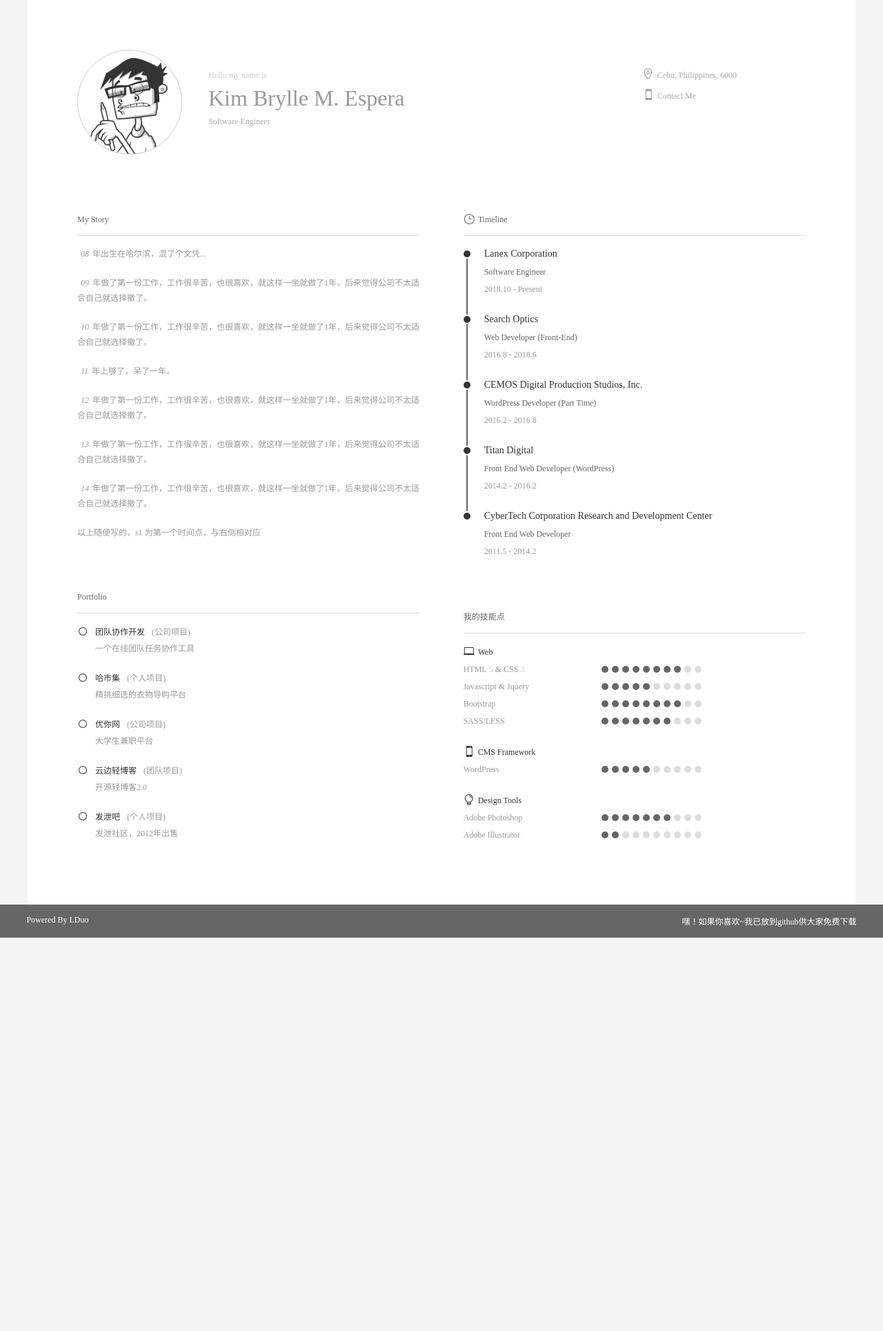
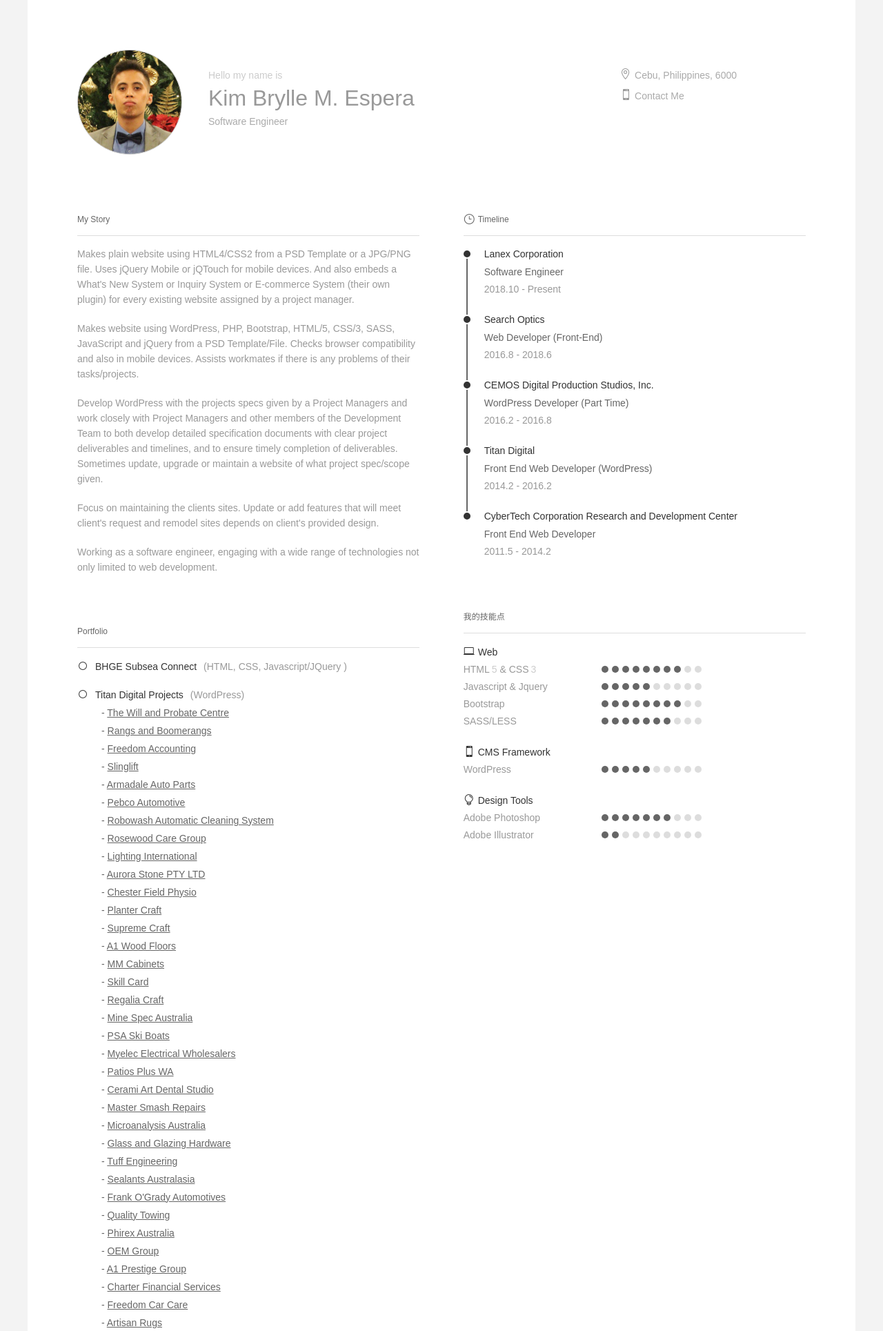
Before and after one commit to kimbrylle/kimbrylle.github.io, a PHP site: page / in a window 1280 px wide. Shown: the top 1929 px of the page at 69% size. Run offline with PHP 8.4, Linux system fonts and the light colour scheme.

Commit message:
udpated profile descriptions

```diff
--- a/css/style.css
+++ b/css/style.css
@@ -12,7 +12,7 @@ i {font-style: normal;}
 
 
 /* begin */
-body { font-family:'微软雅黑','Microsoft Yahei','Arail'; font-size: 12px; color: #666; background-color: #f3f3f3; }
+body { font-family:'微软雅黑','Microsoft Yahei','Arial'; font-size: 14px; color: #666; background-color: #f3f3f3; }
 a,a:hover,a:active { -webkit-tap-highlight-color:rgba(0,0,0,0); text-decoration: none; }
 html, body { *overflow-x:hidden; -webkit-overflow-scrolling:touch; }
 body.of { overflow: hidden; }
@@ -118,7 +118,7 @@ i { font-size: 16px; }
 .info_content p { line-height: 22px; margin-bottom: 20px; overflow: hidden; }
 .info_content p em { margin: 0 5px; }
 .info_content ul li { list-style: none; overflow: hidden; position: relative; }
-.info_content ul li h3 { font-size: 12px; color: #333; line-height: 25px; }
+.info_content ul li h3 { font-size: 14px; color: #333; line-height: 25px; }
 .info_content ul li:hover h3 { color: #109d59; }
 .info_content ul li h3 i { float: left; margin-right: 10px;  }
 .info_content ul li:hover h3 i { color: #109d59; }
@@ -226,3 +226,24 @@ i { font-size: 16px; }
 .carousel-control i { font-size: 16px; }
 .carousel-control:hover,.tip_area_close:hover { background-color: rgba(0,0,0,0.6); }
 .carousel-control:active,.tip_area_close:active { background-color: rgba(0,0,0,0.7); }
+
+/* overrides */
+.avatar .avatar_pic {
+	background: url(../images/kim_.jpg) no-repeat center center;
+	background-size: 100%;
+}
+.tip_avatar .tip_avatar_con {
+	background: url(../images/kim_.jpg) no-repeat 20% center;
+	background-size: 40%;
+}
+.info_content ul.titan-proj {
+	padding: 0 0 0 35px;
+}
+.info_content ul.titan-proj li {
+	list-style-type: disc;
+	padding: 5px 0;
+}
+.info_content ul.titan-proj li a {
+	color: #666;
+	text-decoration: underline;
+}
--- a/index.html
+++ b/index.html
@@ -60,52 +60,65 @@
                     <div class="info_area info_left info_content">
 
                         <h5>My Story</h5>
-                        <p class="desc"><em class="count">08</em>年出生在哈尔滨，混了个文凭...</p>
-                        <!-- s1~s5 为对应右侧 时间点 -->
-                        <p class="desc s1"><em class="count">09</em>年做了第一份工作，工作很辛苦，也很喜欢，就这样一坐就做了1年，后来觉得公司不太适合自己就选择撤了。</p>
-                        <p class="desc s2"><em class="count">10</em>年做了第一份工作，工作很辛苦，也很喜欢，就这样一坐就做了1年，后来觉得公司不太适合自己就选择撤了。</p>
-                        <p class="desc"><em class="count">11</em>年上够了，呆了一年。</p>
-                        <p class="desc s3"><em class="count">12</em>年做了第一份工作，工作很辛苦，也很喜欢，就这样一坐就做了1年，后来觉得公司不太适合自己就选择撤了。</p>
-                        <p class="desc s4"><em class="count">13</em>年做了第一份工作，工作很辛苦，也很喜欢，就这样一坐就做了1年，后来觉得公司不太适合自己就选择撤了。</p>
-                        <p class="desc s5"><em class="count">14</em>年做了第一份工作，工作很辛苦，也很喜欢，就这样一坐就做了1年，后来觉得公司不太适合自己就选择撤了。</p>
-                        <p class="desc">以上随便写的，s1 为第一个时间点，与右侧相对应</p>
+                        <p class="desc s5">Makes plain website using HTML4/CSS2 from a PSD Template or a JPG/PNG file. Uses jQuery Mobile or jQTouch for mobile devices. And also embeds a What's New System or Inquiry System or E-commerce System (their own plugin) for every existing website assigned by a project manager.</p>
+                        <p class="desc s4">Makes website using WordPress, PHP, Bootstrap, HTML/5, CSS/3, SASS, JavaScript and jQuery from a PSD Template/File. Checks browser compatibility and also in mobile devices. Assists workmates if there is any problems of their tasks/projects.</p>
+                        <p class="desc s3">Develop WordPress with the projects specs given by a Project Managers and work closely with Project Managers and other members of the Development Team to both develop detailed specification documents with clear project deliverables and timelines, and to ensure timely completion of deliverables. Sometimes update, upgrade or maintain a website of what project spec/scope given.</p>
+                        <p class="desc s2">Focus on maintaining the clients sites. Update or add features that will meet client's request and remodel sites depends on client's provided design.</p>
+                        <p class="desc s1">Working as a software engineer, engaging with a wide range of technologies not only limited to web development.</p>
 
                         <h5>Portfolio</h5>
                         <ul>
                             <li class="clearfix">
                                 <div class="con">
-                                    <h3><i aria-hidden="true" data-icon="&#x5b;"></i>团队协作开发<em>(公司项目)</em></h3>
-                                    <p>一个在线团队任务协作工具</p>
+                                    <h3><i aria-hidden="true" data-icon="&#x5b;"></i>BHGE Subsea Connect<em>(HTML, CSS, Javascript/JQuery )</em></h3>
+                                    <br>
                                 </div>
-                                <a href="javascript:;" class="btn_go btn_green product_1 r5">了解细节<i aria-hidden="true" data-icon="&#x35;"></i></a>
+                                <a href="https://www.bhge.com/subsea-connect#Home" class="btn_go btn_green r5 product_5">Link<i aria-hidden="true" data-icon="&#x35;"></i></a>
                             </li>
+
                             <li class="clearfix">
                                 <div class="con">
-                                    <h3><i aria-hidden="true" data-icon="&#x5b;"></i>哈市集<em>(个人项目)</em></h3>
-                                    <p>精挑细选的衣物导购平台</p>
+                                    <h3><i aria-hidden="true" data-icon="&#x5b;"></i>Titan Digital Projects<em>(WordPress)</em></h3>
+                                    <ul class="titan-proj">
+                                        <li>- <a href="http://www.willsandprobateperth.com.au/">The Will and Probate Centre</a></li>
+                                        <li>- <a href="http://www.rangsboomerangs.com/">Rangs and Boomerangs</a></li>
+                                        <li>- <a href="http://www.freedomaccounting.com.au/">Freedom Accounting</a></li>
+                                        <li>- <a href="http://www.slinglift.com.au/">Slinglift</a></li>
+                                        <li>- <a href="http://www.armadaleautoparts.com.au/">Armadale Auto Parts</a></li>
+                                        <li>- <a href="http://www.pebco.com.au/">Pebco Automotive</a></li>
+                                        <li>- <a href="http://www.robowash.com.au/">Robowash Automatic Cleaning System</a></li>
+                                        <li>- <a href="http://www.rosewoodcare.org.au/">Rosewood Care Group</a></li>
+                                        <li>- <a href="http://www.lightinginternational.com.au/">Lighting International</a></li>
+                                        <li>- <a href="http://www.aurorastone.com.au/">Aurora Stone PTY LTD</a></li>
+                                        <li>- <a href="http://www.chesterfieldphysio.com.au/">Chester Field Physio</a></li>
+                                        <li>- <a href="http://www.plantercraft.com.au/">Planter Craft</a></li>
+                                        <li>- <a href="http://www.supremecraft.com.au/">Supreme Craft</a></li>
+                                        <li>- <a href="http://www.a1woodfloors.com.au/">A1 Wood Floors</a></li>
+                                        <li>- <a href="http://www.mmcabinetswa.com.au/">MM Cabinets</a></li>
+                                        <li>- <a href="http://xltskillcard.com.au/index.html">Skill Card</a></li>
+                                        <li>- <a href="https://www.regaliacraft.com.au/">Regalia Craft</a></li>
+                                        <li>- <a href="http://www.minespecwa.com.au/">Mine Spec Australia</a></li>
+                                        <li>- <a href="http://www.psaskiboats.com.au/">PSA Ski Boats</a></li>
+                                        <li>- <a href="http://www.myelecgroup.com.au/">Myelec Electrical Wholesalers</a></li>
+                                        <li>- <a href="http://www.patiospluswa.com.au/">Patios Plus WA</a></li>
+                                        <li>- <a href="http://www.ceramiart.com.au/">Cerami Art Dental Studio</a></li>
+                                        <li>- <a href="http://www.mastersmashrepair.com.au/">Master Smash Repairs</a></li>
+                                        <li>- <a href="http://www.microanalysis.com.au/">Microanalysis Australia</a></li>
+                                        <li>- <a href="http://www.ggh.com.au/">Glass and Glazing Hardware</a></li>
+                                        <li>- <a href="http://www.tuffengineering.com.au/">Tuff Engineering</a></li>
+                                        <li>- <a href="http://www.sealants.com.au/">Sealants Australasia</a></li>
+                                        <li>- <a href="http://www.frankogradyautos.com.au/">Frank O'Grady Automotives</a></li>
+                                        <li>- <a href="http://www.qualitytowing.net.au/">Quality Towing</a></li>
+                                        <li>- <a href="http://www.phirexaustralia.com.au/">Phirex Australia</a></li>
+                                        <li>- <a href="http://www.oemgroup.com.au/">OEM Group</a></li>
+                                        <li>- <a href="http://www.a1prestigelimousine.com.au/">A1 Prestige Group</a></li>
+                                        <li>- <a href="http://www.charterfin.com.au/">Charter Financial Services</a></li>
+                                        <li>- <a href="http://www.freedomcarcare.com.au/">Freedom Car Care</a></li>
+                                        <li>- <a href="http://www.artisanrugs.com.au/">Artisan Rugs</a></li>
+                                        <li>- <a href="http://www.imageportraitstudio.com.au/">Image Portrait Studio</a></li>
+                                        <li>- <a href="http://www.driven4x4.com.au/">Driven 4x4</a></li>
+                                    </ul>
                                 </div>
-                                <a href="javascript:;" class="btn_go btn_green product_2 r5">了解细节<i aria-hidden="true" data-icon="&#x35;"></i></a>
-                            </li>
-                            <li class="clearfix">
-                                <div class="con">
-                                    <h3><i aria-hidden="true" data-icon="&#x5b;"></i>优你网<em>(公司项目)</em></h3>
-                                    <p>大学生兼职平台</p>
-                                </div>
-                                <a href="javascript:;" class="btn_go btn_green product_3 r5">了解细节<i aria-hidden="true" data-icon="&#x35;"></i></a>
-                            </li>
-                            <li class="clearfix">
-                                <div class="con">
-                                    <h3><i aria-hidden="true" data-icon="&#x5b;"></i>云边轻博客<em>(团队项目)</em></h3>
-                                    <p>开源轻博客2.0</p>
-                                </div>
-                                <a href="javascript:;" class="btn_go btn_green product_4 r5">了解细节<i aria-hidden="true" data-icon="&#x35;"></i></a>
-                            </li>
-                            <li class="clearfix">
-                                <div class="con">
-                                    <h3><i aria-hidden="true" data-icon="&#x5b;"></i>发泄吧<em>(个人项目)</em></h3>
-                                    <p>发泄社区，2012年出售</p>
-                                </div>
-                                <a href="javascript:;" class="btn_go btn_green r5 product_5">了解细节<i aria-hidden="true" data-icon="&#x35;"></i></a>
                             </li>
                         </ul>
 
@@ -295,11 +308,6 @@
             </div>
         </div>
 
-        <div class="footer clearfix">
-            Powered By LDuo
-            <a href="https://github.com/lduo/resume" target="_blank">嘿！如果你喜欢~我已放到github供大家免费下载</a>
-        </div>
-
         <!--个人基本信息-->
         <div class="tip_avatar">
             <a href="javascript:;" class="tip_close" aria-hidden="true" data-icon="&#x4d;"></a>
@@ -310,7 +318,6 @@
                     <p>Software Engineer</p>
                     <p class="mt20">Contact Information</p>
                     <p><i aria-hidden="true" data-icon="&#xe010;"></i>kim@lanexus.com</p>
-                    <p class="mt20"><span class="wechat"></span></p>
                 </div>
             </div>
         </div>
```
Also changed, not shown: images/kim_.jpg (added).
